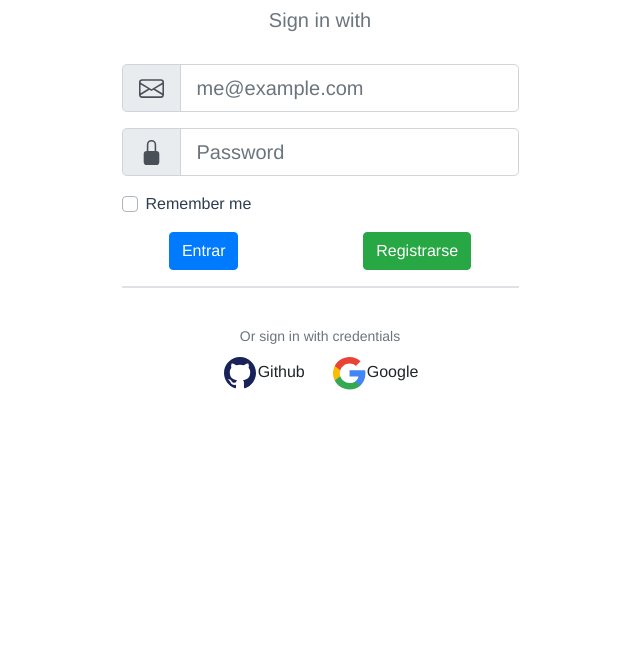
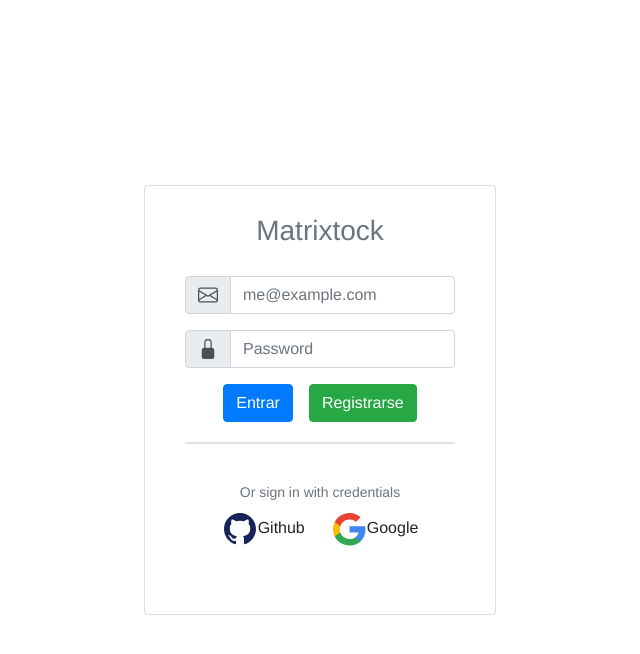
Before and after one commit to TheMatrix420/StockFront, a Vue app: page / in a window 1280 px wide. Shown: the top 654 px of the page, without its empty margins (320-960 px from the left). Built offline with nearby package versions, Linux system fonts and the light colour scheme.

Commit message:
:lipstick: arreglo de diseño de login

```diff
--- a/src/main.js
+++ b/src/main.js
@@ -11,8 +11,8 @@ Vue.use(VueAxios, axios);
 Vue.use(BootstrapVue);
 Vue.use(IconsPlugin);
 
-//De manera local hay que usar https://localhost:4000/api/
-axios.defaults.baseURL = "https://matrixtock.herokuapp.com/api/";
+//De manera local hay que usar http://localhost:4000/api/ || https://matrixtock.herokuapp.com/api/
+axios.defaults.baseURL = "http://localhost:4000/api/";
 
 Vue.config.productionTip = false;
 
--- a/src/views/Auth/Login.vue
+++ b/src/views/Auth/Login.vue
@@ -1,32 +1,13 @@
 <template>
-  <div>
-    <!-- Header -->
-    <!-- <div class="header bg-gradient-success py-7 py-lg-8 pt-lg-9">
   <b-container>
-        <div class="header-body text-center mb-7">
-          <b-row class="justify-content-center">
-            <b-col xl="5" lg="6" md="8" class="px-5">
-              <h1 class="text-dark">Welcome!</h1>
-              <p class="text-lead text-dark">
-                Lorem ipsum, dolor sit amet consectetur adipisicing
-                elit.oloribus quos impedit repellat dignissimos
-              </p>
-            </b-col>
-          </b-row>
+    <b-row class="vh-100" align-v="center" align-h="center">
+      <b-card class="border-1 " style="max-width: 22rem;">
+        <div class="text-muted text-center mt-2 mb-0">
+          <h3>Matrixtock</h3>
         </div>
-      </b-container>
-    </div> -->
-    <!-- Page content -->
-    <b-container class="mt-8 pb-5">
-      <b-row class="justify-content-center">
-        <b-col lg="5" md="7">
-          <b-card no-body class="border-0 mb-0">
-            <div class="text-muted text-center mt-2 mb-0">
-              <h5>Sign in with</h5>
-            </div>
-            <b-card-body class="px-lg-4 py-lg-4">
+        <b-card-body class="">
           <b-form>
-                <b-input-group size="lg" class="mb-3">
+            <b-input-group class="mb-3">
               <b-input-group-prepend is-text>
                 <b-icon icon="envelope"></b-icon>
               </b-input-group-prepend>
@@ -39,7 +20,7 @@
               </b-form-input>
             </b-input-group>
 
-                <b-input-group size="lg" class="mb-3">
+            <b-input-group class="mb-3">
               <b-input-group-prepend is-text>
                 <b-icon icon="lock-fill"></b-icon>
               </b-input-group-prepend>
@@ -53,18 +34,22 @@
               </b-form-input>
             </b-input-group>
 
-                <b-input-group>
+            <!-- <b-input-group>
                   <b-form-checkbox>Remember me</b-form-checkbox>
-                </b-input-group>
+                </b-input-group> -->
 
-                <b-row class=" justify-content-around mt-3">
+            <b-row class="justify-content-center">
+              <div class="mr-2 mb-1">
                 <b-button @click="Login()" variant="primary">Entrar</b-button>
+              </div>
+              <div class="ml-2">
                 <b-button variant="success">Registrarse</b-button>
+              </div>
             </b-row>
           </b-form>
           <hr class="border " />
-              <b-card class="border-0 mb-0">
-                <div class="text-center text-muted mb-0">
+          <b-card class="border-0">
+            <div class="text-center text-muted ">
               <small>Or sign in with credentials</small>
             </div>
             <div class="btn-wrapper text-center">
@@ -84,10 +69,8 @@
           </b-card>
         </b-card-body>
       </b-card>
-        </b-col>
     </b-row>
   </b-container>
-  </div>
 </template>
 
 <script>
@@ -99,10 +82,6 @@ export default {
         password: "",
       },
       show: true,
-      model: {
-        email: "",
-        password: "",
-      },
     };
   },
   methods: {
```
Lines whose indentation alone changed are shown as unchanged.
